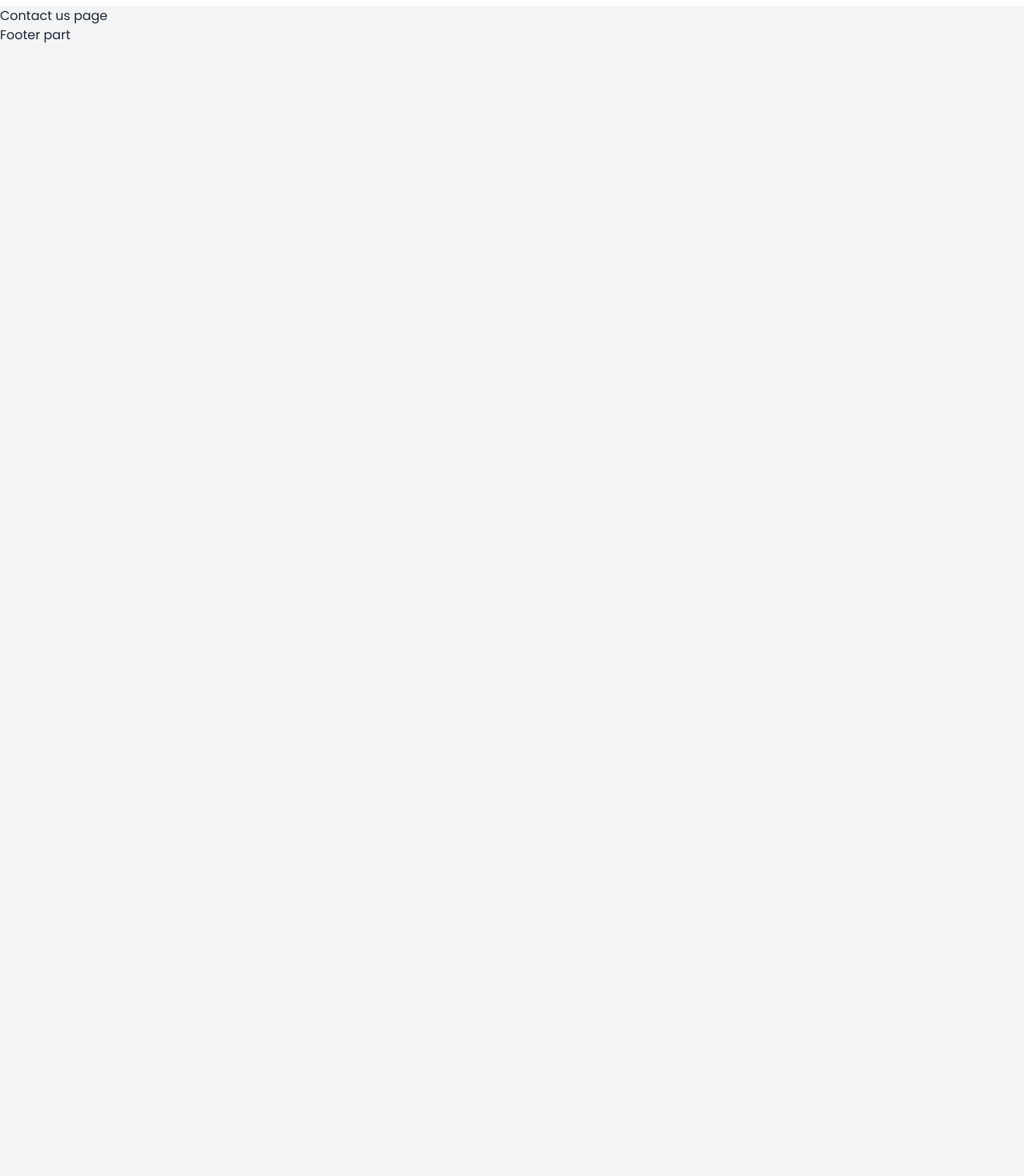
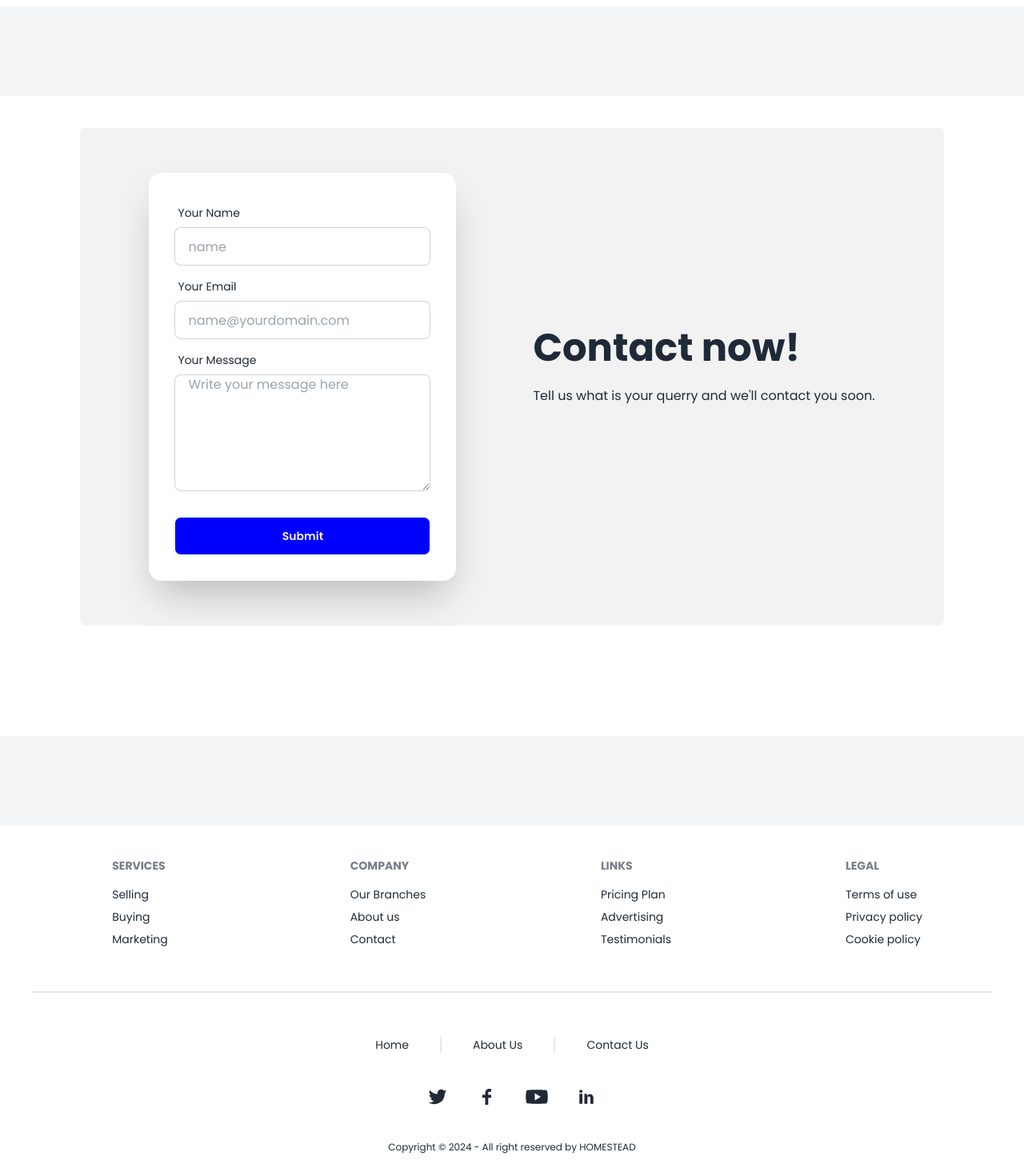
Before and after one commit to snokeOver/homestead-frontnd, a React (Vite) app: page /contact in a window 1280 px wide. Shown: the part 60-1530 px from the top of the page at 80% size. Before the commit the page ends 800 px from the top, so only its background shows below. Built offline with nearby package versions, Linux system fonts and the light colour scheme; no server answers; a web font is replaced by a local one.

Commit message:
completed the Footer section, contact and about pages

```diff
--- a/package.json
+++ b/package.json
@@ -17,6 +17,7 @@
     "react-dom": "^18.2.0",
     "react-icons": "^5.0.1",
     "react-router-dom": "^6.22.3",
+    "react-toastify": "^10.0.5",
     "sort-by": "^1.2.0",
     "swiper": "^11.1.0"
   },
--- a/src/components/Banner.jsx
+++ b/src/components/Banner.jsx
@@ -8,6 +8,7 @@ import {
 } from "swiper/modules";
 
 import { Swiper, SwiperSlide } from "swiper/react";
+import { IoIosSearch } from "react-icons/io";
 
 // Import Swiper styles
 import "swiper/css";
@@ -24,6 +25,10 @@ const Banner = () => {
       .then((result) => result.json())
       .then((images) => setImages(images));
   }, []);
+
+  const handleSearchButton = (e) => {
+    e.preventDefault();
+  };
   return (
     <div className="py-10 relative z-0">
       <Swiper
@@ -36,7 +41,6 @@ const Banner = () => {
           shadowOffset: 20,
           shadowScale: 0.94,
         }}
-        className="mySwiper"
         spaceBetween={50}
         slidesPerView={1}
         navigation
@@ -57,51 +61,29 @@ const Banner = () => {
       </Swiper>
       <div className="absolute top-1/2 left-1/2 transform -translate-x-1/2 -translate-y-1/2 z-10 flex flex-col gap-8 lg:gap-16 w-[90%]">
         <div className="text-center">
-          <h4 className="text-2xl lg:text-3xl xl:text-4xl text-gray-300 mb-3">
+          <h4 className="text-xl md:text-2xl lg:text-3xl xl:text-4xl text-gray-300 mb-3">
             THE BEST WAY TO
           </h4>
-          <h1 className="text-4xl lg:text-6xl xl:text-7xl text-gray-100">
+          <h1 className="text-2xl md:text-4xl lg:text-6xl xl:text-7xl text-gray-100">
             Find Your Perfect Home
           </h1>
         </div>
-        <div className="w-[90%] lg:w-3/4 xl:w-1/2 mx-auto">
-          <label className="input search_menu input-bordered w-full flex items-center gap-2">
-            <ul className="menu menu-horizontal w-fit px-1">
-              <li>
-                <details>
-                  <summary>Apartments</summary>
-                  <ul className="p-2 w-44  bg-base-100 rounded-t-none">
-                    <li>
-                      <a>Single Family</a>
-                    </li>
-                    <li>
-                      <a>Town House</a>
-                    </li>
-                    <li>
-                      <a>Apartments</a>
-                    </li>
-                    <li>
-                      <a>Student Housing</a>
-                    </li>
-                  </ul>
-                </details>
-              </li>
-            </ul>
-            <div className="divider divider-horizontal py-1"></div>
-            <input type="text" className="grow" placeholder="Search" />
-            <svg
-              xmlns="http://www.w3.org/2000/svg"
-              viewBox="0 0 16 16"
-              fill="currentColor"
-              className="w-4 h-4 opacity-70"
-            >
-              <path
-                fillRule="evenodd"
-                d="M9.965 11.026a5 5 0 1 1 1.06-1.06l2.755 2.754a.75.75 0 1 1-1.06 1.06l-2.755-2.754ZM10.5 7a3.5 3.5 0 1 1-7 0 3.5 3.5 0 0 1 7 0Z"
-                clipRule="evenodd"
-              />
-            </svg>
-          </label>
+        <div className="w-[80%] lg:w-3/4 xl:w-1/2 mx-auto ">
+          <form onSubmit={handleSearchButton}>
+            <fieldset className="form-control w-full">
+              <div className="join relative">
+                <input
+                  type="text"
+                  placeholder="Search . . . "
+                  className="input input-bordered join-item text-xs w-full"
+                />
+                <IoIosSearch className="absolute right-24 lg:right-28 top-4" />
+                <button type="submit" className="btn btn-primary join-item">
+                  Search
+                </button>
+              </div>
+            </fieldset>
+          </form>
         </div>
       </div>
     </div>
--- a/src/components/footer/Footer.jsx
+++ b/src/components/footer/Footer.jsx
@@ -1,7 +1,69 @@
 import React from "react";
+import { NavLink } from "react-router-dom";
+import SocialLinks from "../sharedComponents/SocialLinks";
 
 const Footer = () => {
-  return <div>Footer part</div>;
+  return (
+    <footer className=" p-10 bg-base-100 text-base-content">
+      <div className="grid grid-cols-2 md:grid-cols-4 gap-10 ">
+        <div className="footer  flex justify-center">
+          <nav>
+            <h6 className="footer-title">Services</h6>
+            <a className="link link-hover">Selling</a>
+            <a className="link link-hover">Buying</a>
+            <a className="link link-hover">Marketing</a>
+          </nav>
+        </div>
+        <div className="footer flex justify-center">
+          <nav>
+            <h6 className="footer-title">Company</h6>
+            <a className="link link-hover">Our Branches</a>
+            <a className="link link-hover">About us</a>
+            <a className="link link-hover">Contact</a>
+          </nav>
+        </div>
+        <div className="footer flex justify-center">
+          <nav>
+            <h6 className="footer-title">Links</h6>
+            <a className="link link-hover">Pricing Plan</a>
+            <a className="link link-hover">Advertising</a>
+            <a className="link link-hover">Testimonials</a>
+          </nav>
+        </div>
+        <div className="footer flex justify-center">
+          <nav>
+            <h6 className="footer-title">Legal</h6>
+            <a className="link link-hover">Terms of use</a>
+            <a className="link link-hover">Privacy policy</a>
+            <a className="link link-hover">Cookie policy</a>
+          </nav>
+        </div>
+      </div>
+      <div className="divider py-10"></div>
+      <div className="footer footer-center ">
+        <nav className="grid grid-flow-col gap-4">
+          <NavLink className="link link-hover" to="/">
+            Home
+          </NavLink>
+          <div className="divider divider-horizontal"></div>
+          <NavLink className="link link-hover" to="/about">
+            About Us
+          </NavLink>
+          <div className="divider divider-horizontal"></div>
+          <NavLink className="link link-hover" to="/contact">
+            Contact Us
+          </NavLink>
+        </nav>
+        <SocialLinks />
+        <aside className="text-xs">
+          <p>
+            Copyright © {new Date().getFullYear()} - All right reserved by
+            HOMESTEAD
+          </p>
+        </aside>
+      </div>
+    </footer>
+  );
 };
 
 export default Footer;
--- a/src/components/header/NavBar.jsx
+++ b/src/components/header/NavBar.jsx
@@ -67,7 +67,7 @@ const NavBar = () => {
             to="/"
           >
             <IoHome className="bg-blue-600 dark:bg-blue-700 rounded-full p-[.36rem] text-gray-200" />
-            Homestead
+            <span className="hidden md:flex">Homestead</span>
           </NavLink>
         </div>
       </div>
--- /dev/null
+++ b/src/components/sharedComponents/SocialLinks.jsx
@@ -0,0 +1,29 @@
+import {
+  TiSocialTwitter,
+  TiSocialFacebook,
+  TiSocialYoutube,
+  TiSocialLinkedin,
+} from "react-icons/ti";
+
+const SocialLinks = () => {
+  return (
+    <nav>
+      <div className="grid grid-flow-col gap-8">
+        <a className="cursor-pointer">
+          <TiSocialTwitter className="text-3xl" />
+        </a>
+        <a className="cursor-pointer">
+          <TiSocialFacebook className="text-3xl" />
+        </a>
+        <a className="cursor-pointer">
+          <TiSocialYoutube className="text-3xl" />
+        </a>
+        <a className="cursor-pointer">
+          <TiSocialLinkedin className="text-3xl" />
+        </a>
+      </div>
+    </nav>
+  );
+};
+
+export default SocialLinks;
--- a/src/pages/Contact.jsx
+++ b/src/pages/Contact.jsx
@@ -1,7 +1,99 @@
-import React from "react";
+import { useState } from "react";
+import { ToastContainer, toast } from "react-toastify";
+import "react-toastify/dist/ReactToastify.css";
 
 const Contact = () => {
-  return <div>Contact us page</div>;
+  const [formData, setFormData] = useState({
+    name: "",
+    email: "",
+    message: "",
+  });
+
+  const handleChange = (e) => {
+    const { name, value } = e.target;
+    setFormData((prevData) => ({
+      ...prevData,
+      [name]: value,
+    }));
+  };
+
+  const handleSubmit = (e) => {
+    e.preventDefault();
+    toast("Submitted! We'll Contact You Soon.");
+    setFormData({
+      name: "",
+      email: "",
+      message: "",
+    });
+  };
+  return (
+    <div className="my-10 lg:my-28 container bg-base-100 mx-auto px-5 md:p-10 min-h-screen">
+      <div className="hero py-10 bg-base-200 rounded-lg md:w-[90%] mx-auto">
+        <div className="hero-content flex-col lg:gap-24 lg:flex-row-reverse">
+          <div className="text-center lg:text-left">
+            <h1 className="text-5xl font-bold">Contact now!</h1>
+            <p className="py-6">
+              Tell us what is your querry and we'll contact you soon.
+            </p>
+          </div>
+          <div className="card shrink-0 w-full max-w-sm shadow-2xl bg-base-100">
+            <form className="card-body" onSubmit={handleSubmit}>
+              <div className="form-control">
+                <label className="label">
+                  <span className="label-text">Your Name</span>
+                </label>
+                <input
+                  type="text"
+                  id="name"
+                  name="name"
+                  value={formData.name || ""}
+                  onChange={handleChange}
+                  placeholder="name"
+                  className="input input-bordered"
+                  required
+                />
+              </div>
+              <div className="form-control">
+                <label className="label">
+                  <span className="label-text">Your Email</span>
+                </label>
+                <input
+                  type="email"
+                  id="email"
+                  name="email"
+                  value={formData.email || ""}
+                  onChange={handleChange}
+                  placeholder="name@yourdomain.com"
+                  className="input input-bordered"
+                  required
+                />
+              </div>
+              <div className="form-control">
+                <label className="label">
+                  <span className="label-text">Your Message</span>
+                </label>
+                <textarea
+                  id="message"
+                  name="message"
+                  rows={6}
+                  value={formData.message || ""}
+                  onChange={handleChange}
+                  placeholder="Write your message here"
+                  className="input input-bordered h-auto"
+                  required
+                />
+              </div>
+
+              <div className="form-control mt-6">
+                <button className="btn bg-primary text-gray-100">Submit</button>
+              </div>
+            </form>
+            <ToastContainer />
+          </div>
+        </div>
+      </div>
+    </div>
+  );
 };
 
 export default Contact;
```
Also changed, not shown: src/pages/About.jsx (+70 -2 lines), 2 other files (tests, documents, lock files or other folders).
